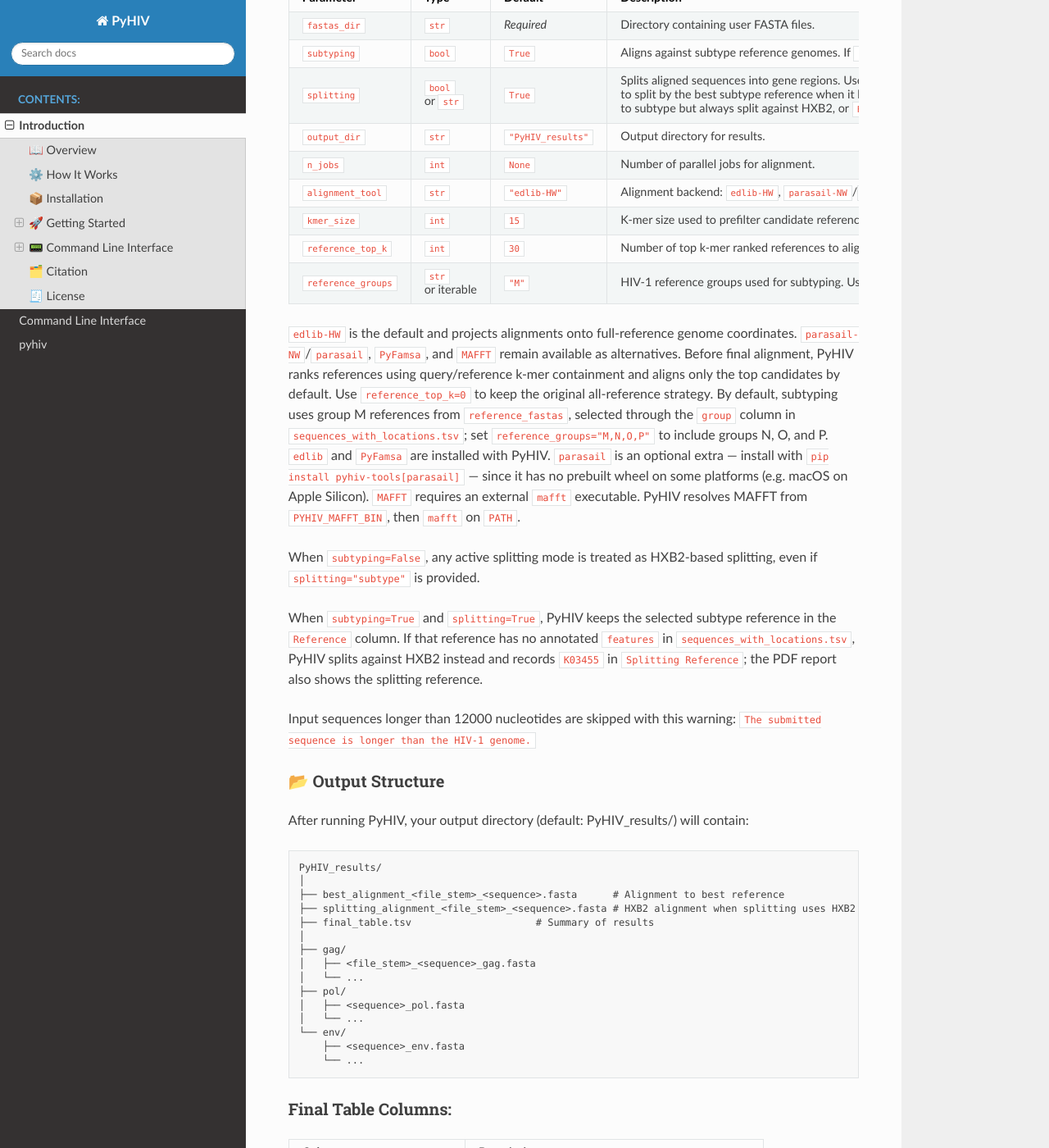
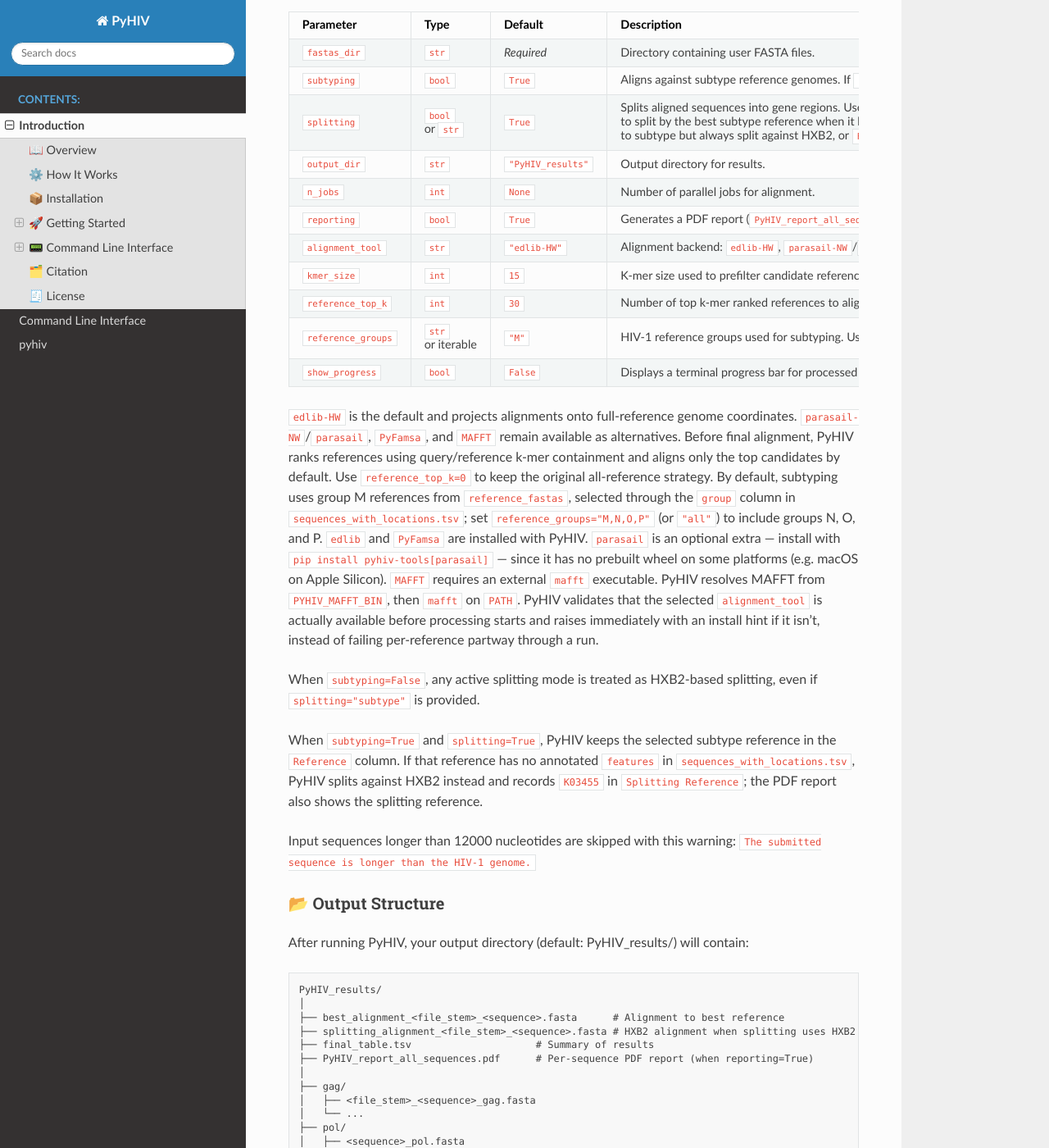
Before and after one commit to anaapspereira/PyHIV, a Sphinx documentation site: the page built from docs/source/manual_docs/PyHIV.md, in a window 1280 px wide and 1400 px high, scrolled down 1962 px. Shown: the whole window at 82% size. Built offline with Sphinx 7.4.7 and the Read the Docs theme 3.1.0, drawn with Linux system fonts in a browser that asks for light colours; some of the changed text lies outside the part shown.

Commit message:
[UPDATE] Document reporting/show_progress params and sync CLI section with CLI.md

````diff
--- a/docs/source/manual_docs/PyHIV.md
+++ b/docs/source/manual_docs/PyHIV.md
@@ -78,10 +78,12 @@ PyHIV(
     splitting=True,  # True/"subtype", "hxb2"/"reference", or False/"none"
     output_dir="results_folder",
     n_jobs=4,
+    reporting=True,
     alignment_tool="edlib-HW",
     kmer_size=15,
     reference_top_k=30,
-    reference_groups="M"
+    reference_groups="M",
+    show_progress=False,
 )
 ```
 
@@ -94,12 +96,14 @@ PyHIV(
 | `splitting`  | `bool` or `str` | `True` | Splits aligned sequences into gene regions. Use `True`/`"subtype"` to split by the best subtype reference when it has annotated features, with automatic HXB2 fallback when features are missing; use `"hxb2"`/`"reference"` to subtype but always split against HXB2, or `False`/`"none"` to skip splitting. |
 | `output_dir` | `str`  | `"PyHIV_results"` | Output directory for results.                                              |
 | `n_jobs`     | `int`  | `None`            | Number of parallel jobs for alignment.                                     |
+| `reporting`  | `bool` | `True`            | Generates a PDF report (`PyHIV_report_all_sequences.pdf`) with per-sequence visualizations. |
 | `alignment_tool` | `str` | `"edlib-HW"` | Alignment backend: `edlib-HW`, `parasail-NW`/`parasail`, `MAFFT`, or `PyFamsa`. |
 | `kmer_size` | `int` | `15` | K-mer size used to prefilter candidate references. |
 | `reference_top_k` | `int` | `30` | Number of top k-mer ranked references to align. Use `0` to align all references. |
-| `reference_groups` | `str` or iterable | `"M"` | HIV-1 reference groups used for subtyping. Use `"M,N,O,P"` to include groups N, O, and P. |
+| `reference_groups` | `str` or iterable | `"M"` | HIV-1 reference groups used for subtyping. Use `"M,N,O,P"` or `"all"` to include groups N, O, and P. |
+| `show_progress` | `bool` | `False` | Displays a terminal progress bar for processed input sequences.            |
 
-`edlib-HW` is the default and projects alignments onto full-reference genome coordinates. `parasail-NW`/`parasail`, `PyFamsa`, and `MAFFT` remain available as alternatives. Before final alignment, PyHIV ranks references using query/reference k-mer containment and aligns only the top candidates by default. Use `reference_top_k=0` to keep the original all-reference strategy. By default, subtyping uses group M references from `reference_fastas`, selected through the `group` column in `sequences_with_locations.tsv`; set `reference_groups="M,N,O,P"` to include groups N, O, and P. `edlib` and `PyFamsa` are installed with PyHIV. `parasail` is an optional extra — install with `pip install pyhiv-tools[parasail]` — since it has no prebuilt wheel on some platforms (e.g. macOS on Apple Silicon). `MAFFT` requires an external `mafft` executable. PyHIV resolves MAFFT from `PYHIV_MAFFT_BIN`, then `mafft` on `PATH`.
+`edlib-HW` is the default and projects alignments onto full-reference genome coordinates. `parasail-NW`/`parasail`, `PyFamsa`, and `MAFFT` remain available as alternatives. Before final alignment, PyHIV ranks references using query/reference k-mer containment and aligns only the top candidates by default. Use `reference_top_k=0` to keep the original all-reference strategy. By default, subtyping uses group M references from `reference_fastas`, selected through the `group` column in `sequences_with_locations.tsv`; set `reference_groups="M,N,O,P"` (or `"all"`) to include groups N, O, and P. `edlib` and `PyFamsa` are installed with PyHIV. `parasail` is an optional extra — install with `pip install pyhiv-tools[parasail]` — since it has no prebuilt wheel on some platforms (e.g. macOS on Apple Silicon). `MAFFT` requires an external `mafft` executable. PyHIV resolves MAFFT from `PYHIV_MAFFT_BIN`, then `mafft` on `PATH`. PyHIV validates that the selected `alignment_tool` is actually available before processing starts and raises immediately with an install hint if it isn't, instead of failing per-reference partway through a run.
 
 When `subtyping=False`, any active splitting mode is treated as HXB2-based splitting, even if `splitting="subtype"` is provided.
 
@@ -117,6 +121,7 @@ PyHIV_results/
 ├── best_alignment_<file_stem>_<sequence>.fasta      # Alignment to best reference
 ├── splitting_alignment_<file_stem>_<sequence>.fasta # HXB2 alignment when splitting uses HXB2 with subtyping
 ├── final_table.tsv                     # Summary of results
+├── PyHIV_report_all_sequences.pdf      # Per-sequence PDF report (when reporting=True)
 │
 ├── gag/
 │   ├── <file_stem>_<sequence>_gag.fasta
@@ -139,6 +144,7 @@ PyHIV_results/
 | **Group**                     | Predicted HIV-1 reference group                 |
 | **Subtype**                   | Predicted HIV-1 subtype                         |
 | **Closest Subtypes**          | Top 3 closest group/subtype calls by alignment score |
+| **Subtype Score Warning**     | Flags a low relative score margin between the top subtype matches, worth manual review |
 | **Splitting Reference**       | Reference accession used for gene splitting     |
 | **Most Matching Gene Region** | Region with highest similarity                  |
 | **Present Gene Regions**      | All detected gene regions with valid alignments |
@@ -161,6 +167,9 @@ pyhiv run sequences/ -o results/ -j 4 -v
 
 # Validate inputs first
 pyhiv validate sequences/
+
+# Refresh the packaged reference dataset
+pyhiv update reference-dataset --yes
 ```
 
 ### ⚙️ Main Options
@@ -171,8 +180,12 @@ pyhiv validate sequences/
 | `--splitting TEXT` | Splitting mode: `true`/`subtype`, `hxb2`/`reference`, or `false`/`none` (default: `true`). If `--subtyping false`, active splitting uses HXB2. |
 | `-o`, `--output-dir PATH` | Output directory (default: `PyHIV_results`) |
 | `-j`, `--n-jobs INTEGER` | Number of parallel jobs (default: all CPUs) |
+| `--progress` / `--no-progress` | Show a terminal progress bar (default: `--progress`) |
+| `--reporting` / `--no-reporting` | Generate a PDF report (default: `--reporting`) |
 | `-v`, `--verbose` | Detailed output |
 | `-q`, `--quiet` | Suppress non-error output |
+
+See [CLI.md](CLI.md) for the full option list, including `--alignment-tool`, `--kmer-size`, `--reference-top-k`, `--reference-groups`, and the `pyhiv update reference-dataset` command.
 
 ### 💼 Common Use Cases
 
@@ -212,13 +225,15 @@ PyHIV generates:
 - `final_table.tsv` - Summary with sequence IDs, references, group/subtype calls, closest subtypes, and gene regions
 - `best_alignment_*.fasta` - Best alignment for each sequence
 - Gene-specific folders (when `--splitting` is enabled) with extracted regions
+- `PyHIV_report_all_sequences.pdf` - Per-sequence PDF report (when `--reporting` is enabled, the default)
 
 ### 🆘 Getting Help
 
 ```bash
-pyhiv --help           # Show all commands
-pyhiv run --help       # Show options for run command
-pyhiv --version        # Show version
+pyhiv --help                          # Show all commands
+pyhiv run --help                      # Show options for run command
+pyhiv update reference-dataset --help # Show options for the reference dataset updater
+pyhiv --version                       # Show version
 ```
 
 For comprehensive documentation, see [CLI_README.md](CLI.md).
````
